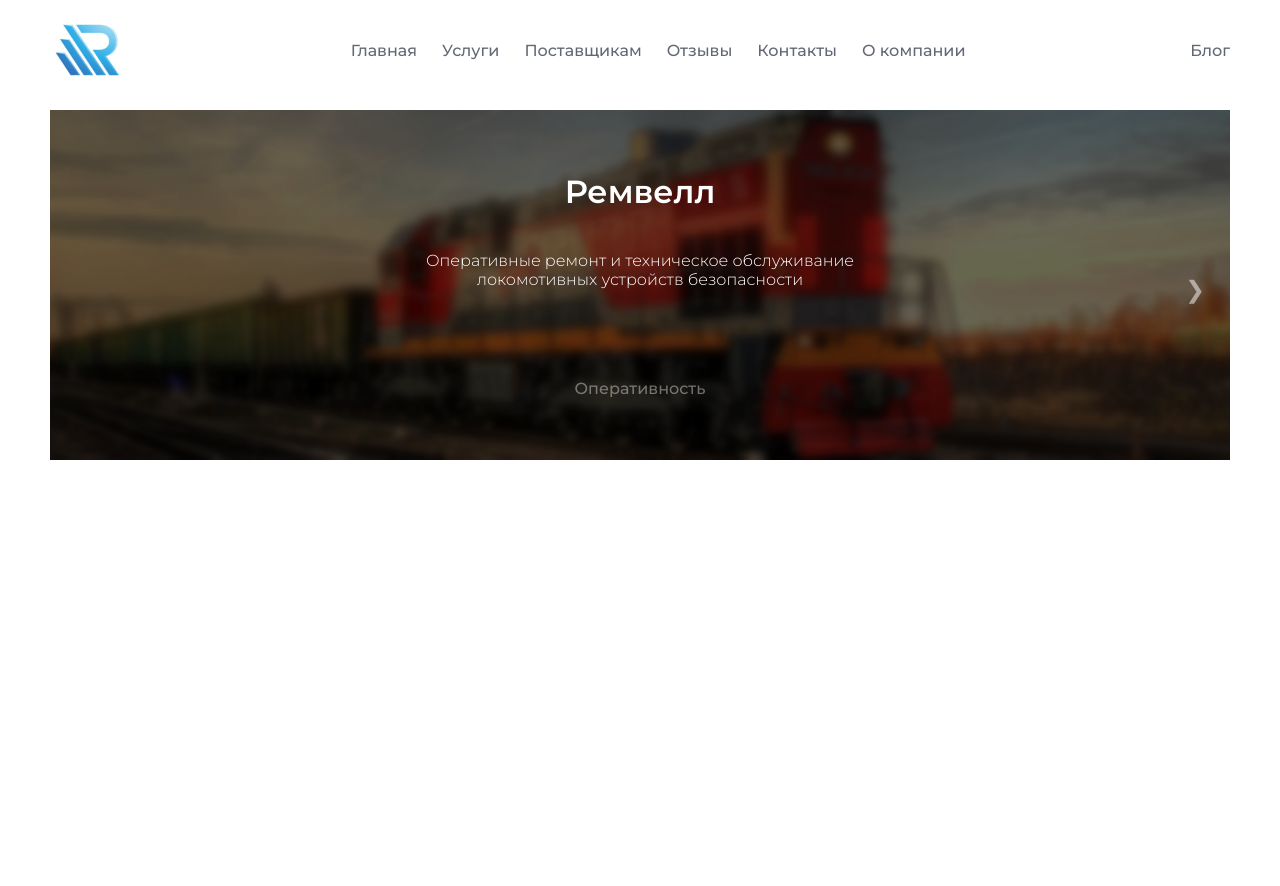
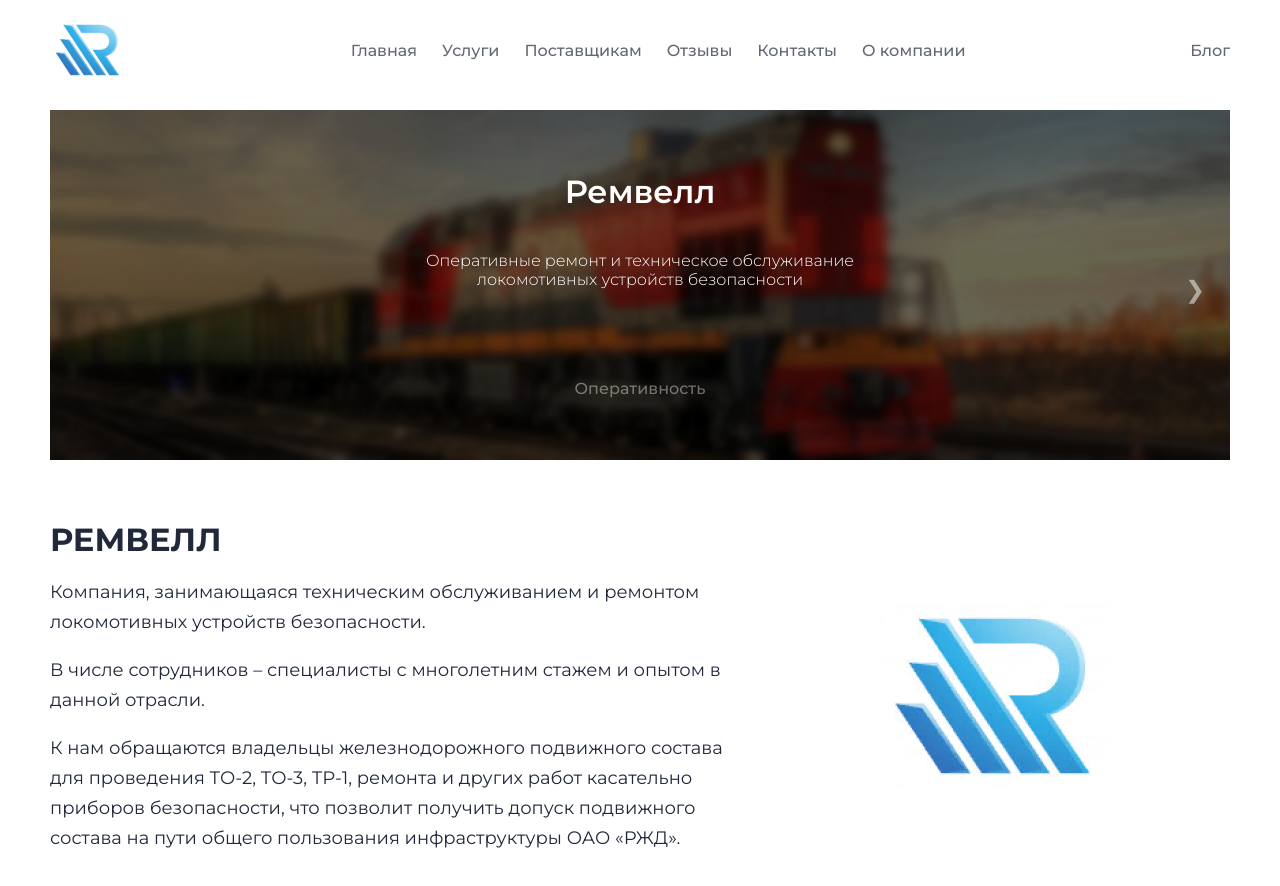
Before and after one commit to maksvoronin/remwell, a Next.js app: page / in a window 1280 px wide. Shown: the top 886 px of the page. Before the commit the page ends 800 px from the top, so only its background shows below. Built offline with nearby package versions, Linux system fonts and the light colour scheme.

Commit message:
Layout remwell block
Вёрстка первого блока сайта

```diff
--- /dev/null
+++ b/components/Container/Container.tsx
@@ -0,0 +1,11 @@
+import { Montserrat } from "next/font/google";
+import { FC, PropsWithChildren } from "react";
+import s from "./container.module.scss";
+
+const montserrat = Montserrat({ subsets: ["latin"] });
+
+const Container: FC<PropsWithChildren<{className?: string}>> = ({ className, children }) => {
+  return <div className={`${s.container} ${className} ${montserrat.className}`}>{children}</div>;
+};
+
+export default Container;
--- /dev/null
+++ b/components/Container/container.module.scss
@@ -0,0 +1,5 @@
+@import "@/variables.scss";
+
+.container {
+  margin-top: 60px;
+}
--- a/components/index.ts
+++ b/components/index.ts
@@ -1,2 +1,3 @@
 export { default as Logotype } from "./Logotype/Logotype";
 export { default as Link } from "./Link/Link";
+export { default as Container } from "./Container/Container";
--- a/pages/index.tsx
+++ b/pages/index.tsx
@@ -1,4 +1,4 @@
-import { Header, Slider } from '@/widgets'
+import { Header, RemwellBlock, Slider } from '@/widgets'
 import Head from 'next/head'
 
 export default function Home() {
@@ -12,6 +12,7 @@
       </Head>
       <Header />
       <Slider />
+      <RemwellBlock />
     </>
   )
 }
--- a/styles/globals.css
+++ b/styles/globals.css
@@ -77,3 +77,14 @@
   cursor: auto;
   pointer-events: none;
 }
+
+h1 {
+  color: var(--foreground);
+  font-size: 32px;
+}
+
+@media(max-width: 480px) {
+  h1 {
+    font-size: 24px;
+  }
+}
--- a/widgets/Header/Header.tsx
+++ b/widgets/Header/Header.tsx
@@ -9,7 +9,7 @@
   const [opennedMenu, setOpennedMenu] = useState<boolean>(false);
   return (
     <header className={`${s.header} ${montserrat.className}`}>
-      <Logotype />
+      <Logotype width={76} height={60} />
       <div className={`${s.linksContainer} ${opennedMenu && s.opennedLinksContainer}`}>
         <div className={s.links}>
           <Link href="/">Главная</Link>
--- /dev/null
+++ b/widgets/RemwellBlock/RemwellBlock.tsx
@@ -0,0 +1,33 @@
+import { Container, Logotype } from "@/components";
+import Image from "next/image";
+import { FC } from "react";
+import s from "./remwellblock.module.scss";
+
+const RemwellBlock: FC = () => {
+  return (
+    <Container className={`${s.remwellBlock}`}>
+      <div className={s.texts}>
+        <h1>РЕМВЕЛЛ</h1>
+        <p>
+          Компания, занимающаяся техническим обслуживанием и ремонтом
+          локомотивных устройств безопасности.
+        </p>
+        <p>
+          В числе сотрудников – специалисты с многолетним стажем и опытом в
+          данной отрасли.
+        </p>
+        <p>
+          К нам обращаются владельцы железнодорожного подвижного состава для
+          проведения ТО-2, ТО-3, ТР-1, ремонта и других работ касательно
+          приборов безопасности, что позволит получить допуск подвижного состава
+          на пути общего пользования инфраструктуры ОАО «РЖД».
+        </p>
+      </div>
+      <div className={s.image}>
+        <img src={"/logo.png"} alt={"Remwell logo"} width={233} height={184} style={{textAlign: "center"}} />
+      </div>
+    </Container>
+  );
+};
+
+export default RemwellBlock;
--- /dev/null
+++ b/widgets/RemwellBlock/remwellblock.module.scss
@@ -0,0 +1,35 @@
+@import "@/variables.scss";
+
+.remwellBlock {
+  display: flex;
+  align-items: center;
+  justify-content: space-between;
+  @media(max-width: $tableWidth) {
+    flex-direction: column;
+    gap: 30px;
+  }
+  .image {
+    width: 40%;
+    display: flex;
+    justify-content: center;
+    align-items: center;
+
+    @media(max-width: $tableWidth) {
+      width: 100%;
+    }
+  }
+  .texts {
+    width: 60%;
+
+    p {
+      font-size: 18px;
+      line-height: 1.67;
+      margin-top: 1em;
+      margin-bottom: 1em;
+    }
+
+    @media(max-width: $tableWidth) {
+      width: 100%;
+    }
+  }
+}
--- a/widgets/Slider/Slider.tsx
+++ b/widgets/Slider/Slider.tsx
@@ -13,10 +13,8 @@
     <Swiper
       slidesPerView={1}
       className={`${s.slider} ${montserrat.className}`}
-      modules={[Navigation, Pagination, Scrollbar, A11y]}
+      modules={[Navigation]}
       navigation
-      pagination={{ clickable: true }}
-      scrollbar={{ draggable: true }}
     >
       <SwiperSlide
         style={{ backgroundImage: `url(/head_1.png)` }}
--- a/widgets/index.ts
+++ b/widgets/index.ts
@@ -1,2 +1,3 @@
 export { default as Header } from "./Header/Header";
 export { default as Slider } from "./Slider/Slider";
+export { default as RemwellBlock } from "./RemwellBlock/RemwellBlock";
```
Also changed, not shown: components/Logotype/Logotype.tsx (+2 -2 lines), public/logo.png, 1 other file (tests, documents, lock files or other folders).
